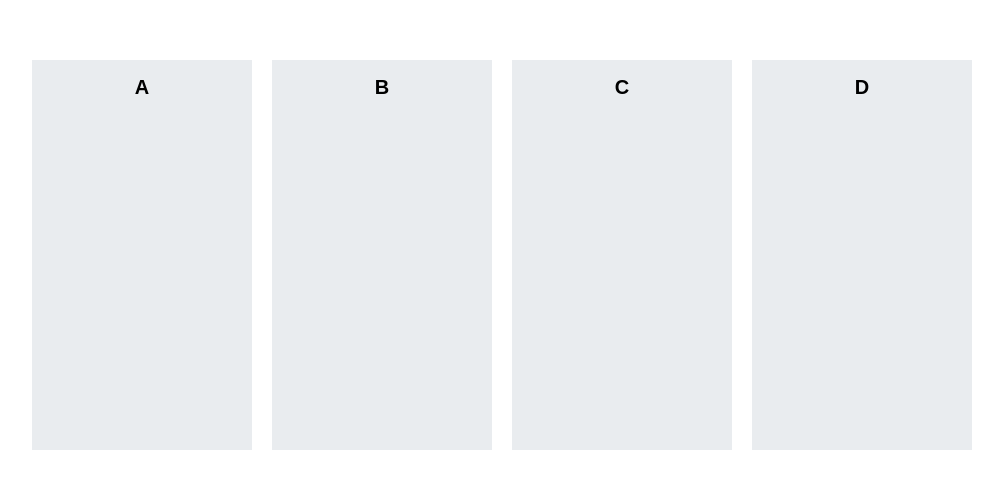
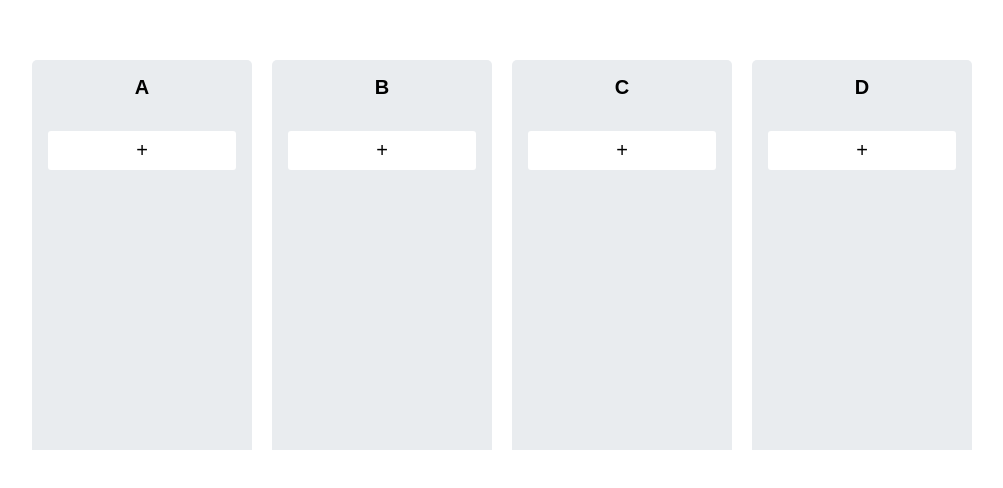
Before and after one commit to jong-hui/catch-trello, a Next.js app: page / in a window 1280 px wide. Shown: the part 150-638 px from the top of the page, without its empty margins (18-1021 px from the left). Built offline with nearby package versions, Linux system fonts and the light colour scheme.

Commit message:
feat: add TrelloTask & TrelloNewTask component

```diff
--- a/src/components/molecules/TrelloBoard/TrelloBoard.tsx
+++ b/src/components/molecules/TrelloBoard/TrelloBoard.tsx
@@ -5,12 +5,15 @@ import { useStores } from '@/stores';
 import { styleMixins } from '@/styles/mixins/styleMixins';
 import OpenColor from 'open-color';
 import { BoardModel } from '@/models/trello/BoardModel';
+import { TrelloTask, RootWrapper as TrelloTaskRootWrapper } from '../TrelloTask/TrelloTask';
+import { TrelloNewTask, RootWrapper as TrelloNewTaskRootWrapper } from '../TrelloNewTask/TrelloNewTask';
 
 export const RootWrapper = styled.div`
-  width: 220px;
+  min-width: 220px;
   height: 100%;
   overflow-y: scroll;
-  background-color: ${OpenColor.gray[2]}
+  background-color: ${OpenColor.gray[2]};
+  border-radius: 5px;
 `
 
 const BoardTitle = styled.h3`
@@ -22,7 +25,14 @@ const BoardTitle = styled.h3`
 const TaskWrapper = styled.div`
   width: 100%;
   height: auto;
-  padding: 1rem 2rem;
+  padding: 1rem 1rem;
+
+  margin: -5px;
+
+  & > ${TrelloNewTaskRootWrapper},
+  & > ${TrelloTaskRootWrapper} {
+    margin: 5px;
+  }
 `
 
 export interface ITrelloBoardProps {
@@ -41,7 +51,13 @@ export const TrelloBoard = observer(function TrelloBoard({
         {board.title}
       </BoardTitle>
       <TaskWrapper>
-
+        {board.tasks.map(task => (
+          <TrelloTask
+            key={task.id}
+            task={task}
+          />
+        ))}
+        <TrelloNewTask board={board} />
       </TaskWrapper>
     </RootWrapper>
   )
--- /dev/null
+++ b/src/components/molecules/TrelloNewTask/TrelloNewTask.tsx
@@ -0,0 +1,51 @@
+import React from 'react'
+import { observer } from "mobx-react";
+import styled from 'styled-components';
+import { useStores } from '@/stores';
+import { BoardModel } from '@/models/trello/BoardModel';
+import OpenColor from 'open-color';
+
+export const RootWrapper = styled.button`
+  width: 100%;
+  padding: 0.5rem 1rem;
+  border-radius: 3px;
+  background-color: ${OpenColor.white};
+  cursor: pointer;
+`
+
+const NewTaskTitle = styled.p`
+  text-align: center;
+  font-size: 1.25rem;
+`
+
+export interface ITrelloNewTaskProps {
+  children?: React.ReactNode
+  board: BoardModel
+}
+
+export const TrelloNewTask = observer(function TrelloNewTask({
+  children,
+  board
+}: ITrelloNewTaskProps) {
+
+  const handleClick = () => {
+    const newTaskTitle = window.prompt()
+
+    if (newTaskTitle) {
+      board.trelloStore.addTask({
+        title: newTaskTitle,
+        boardId: board.id
+      })
+    }
+  }
+
+  return (
+    <RootWrapper
+      onClick={handleClick}
+    >
+      <NewTaskTitle>
+        +
+      </NewTaskTitle>
+    </RootWrapper>
+  )
+})
--- /dev/null
+++ b/src/components/molecules/TrelloTask/TrelloTask.tsx
@@ -0,0 +1,37 @@
+import React from 'react'
+import { observer } from "mobx-react";
+import styled from 'styled-components';
+import { useStores } from '@/stores';
+import { TaskModel } from '@/models/trello/TaskModel';
+import OpenColor from 'open-color';
+
+export const RootWrapper = styled.div`
+  width: 100%;
+  padding: 0.5rem 1rem;
+  border-radius: 3px;
+  background-color: ${OpenColor.white};
+`
+
+const TaskTitle = styled.p`
+
+`
+
+export interface ITrelloTaskProps {
+  children?: React.ReactNode
+  task: TaskModel
+}
+
+export const TrelloTask = observer(function TrelloTask({
+  children,
+  task
+}: ITrelloTaskProps) {
+  const {} = useStores()
+
+  return (
+    <RootWrapper>
+      <TaskTitle>
+        {task.title}
+      </TaskTitle>
+    </RootWrapper>
+  )
+})
```
